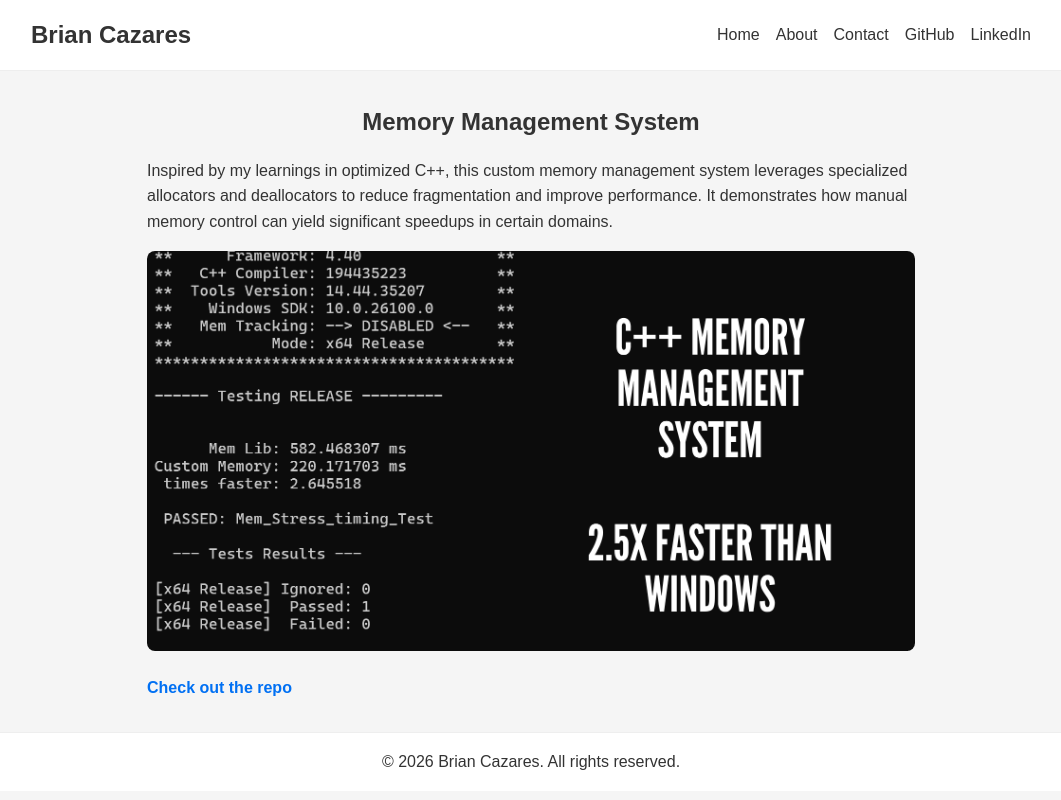
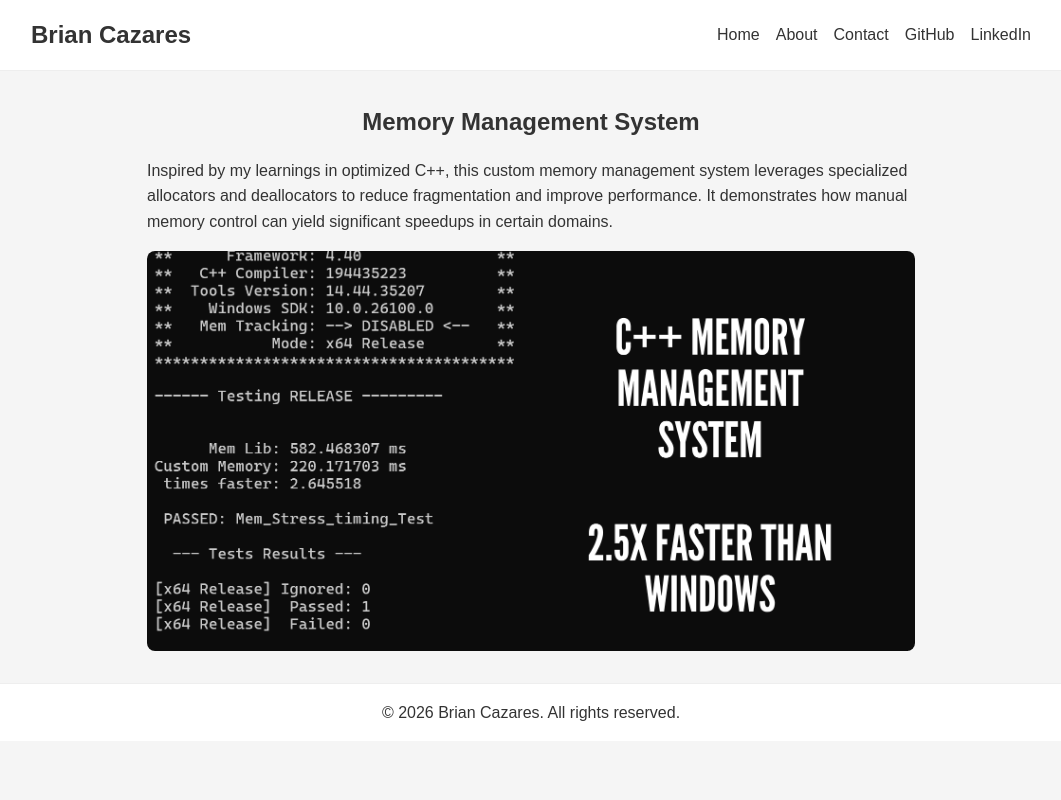
Before and after one commit to cazaresb/website-portfolio, a React (Vite) app: page /memory-system in a window 1280 px wide. Shown: the whole page, without its empty margins (109-1170 px from the left). Built offline with nearby package versions, Linux system fonts and the light colour scheme.

Commit message:
Remove unnecessary button

```diff
--- a/src/components/MemorySystem.jsx
+++ b/src/components/MemorySystem.jsx
@@ -15,14 +15,6 @@ const MemorySystem = () => {
       <div className="project-media">
         <img src={projectImage} alt="Memory Management System project" />
       </div>
-      <a
-        href="https://github.com/username/memory-management-system"
-        className="project-link"
-        target="_blank"
-        rel="noopener noreferrer"
-      >
-        Check out the repo
-      </a>
     </section>
   );
 };
```
